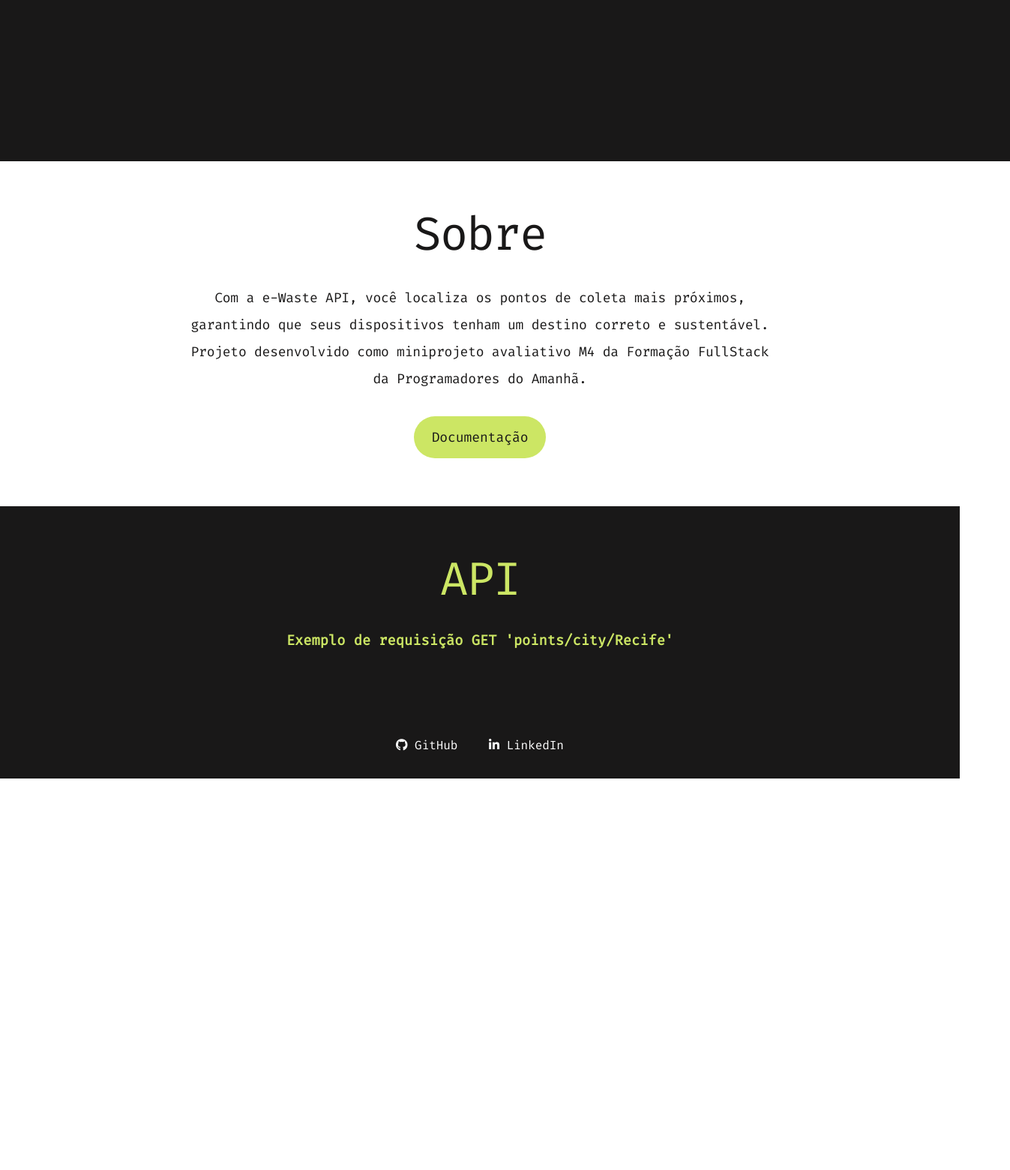
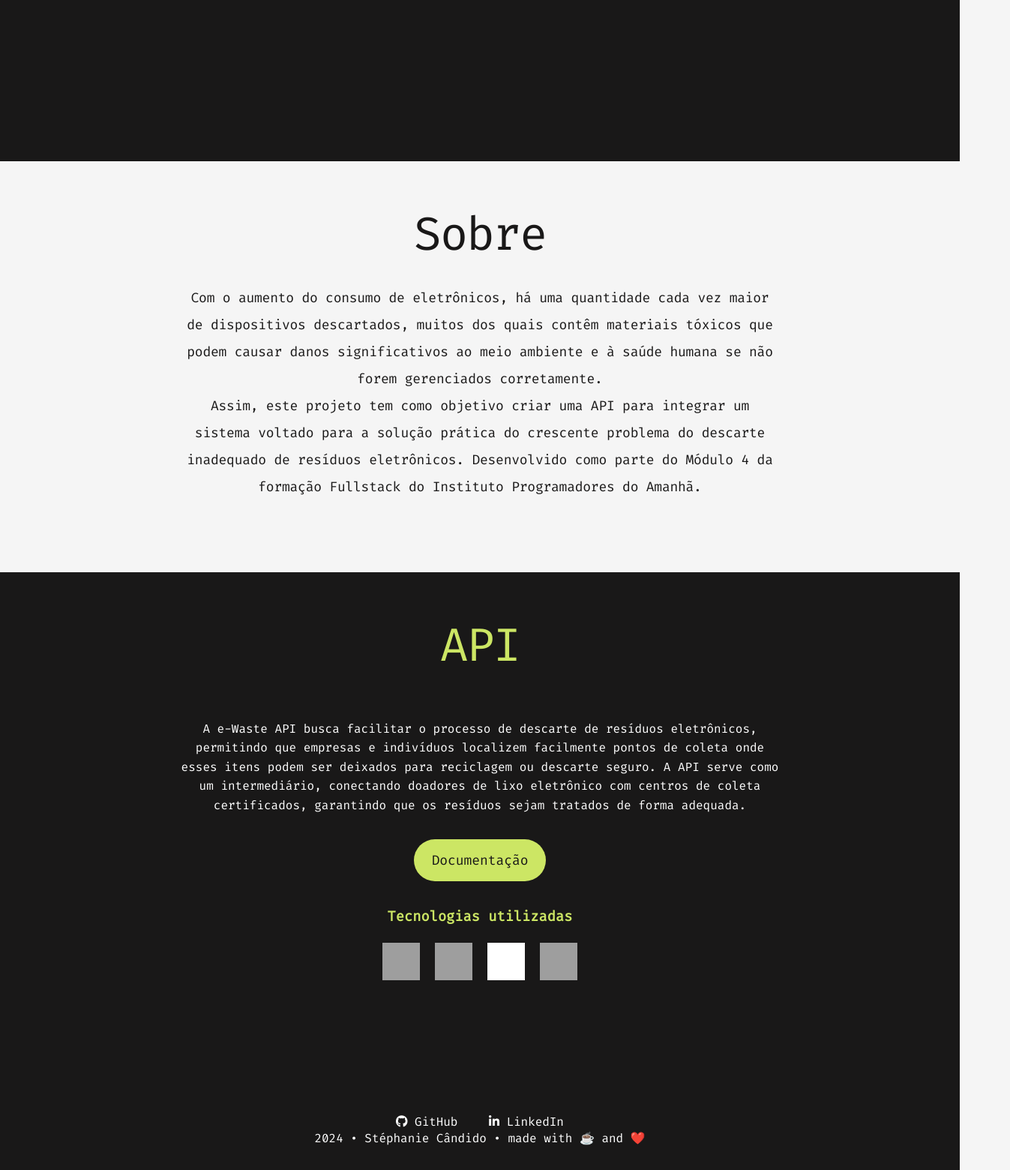
Before and after one commit to ste-coding/miniprojeto-api-M4, a website: page index.html in a window 1280 px wide. Shown: the part 501-2061 px from the top of the page at 75% size, 1347 px wide, since content can reach past the window. Before the commit the page ends 1539 px from the top, so only its background shows below. Drawn offline with Linux system fonts and the light colour scheme; grey boxes are pictures that could not be loaded.

Commit message:
feat: connects swagger documentation, add responsivity and restructures blocks of text

```diff
--- a/assets/style.css
+++ b/assets/style.css
@@ -1,4 +1,4 @@
-/* Reset*/
+/* Reset */
 * {
     margin: 0;
     padding: 0;
@@ -8,8 +8,9 @@
 body {
     font-family: 'Fira Code', sans-serif;
     line-height: 1.6;
-    background-color: #ffffff;
+    background-color: #F5F5F5;
     color: #191818;
+    margin: 0;
 }
 
 .hero,
@@ -61,17 +62,14 @@ nav ul li a:hover {
     background-color: #191818;
     color: #191818;
     text-align: center;
-    padding: 4rem 0;
-    width: 84.2rem;
-    height: 36rem;
-    flex-shrink: 0;
+    max-width: 100%;
+    height: 36rem; /* Tornando responsivo */
 }
 
 .hero-content {
     max-width: 800px;
     margin: 0 auto;
     display: flex;
-    width: 24.125rem;
     flex-direction: column;
     align-items: center;
     gap: 2rem;
@@ -116,7 +114,7 @@ nav ul li a:hover {
 }
 
 .about {
-    background-color: #ffffff;
+    background-color: #F5F5F5    ;
     color: #191818;
     padding: 4rem 0;
     text-align: center;
@@ -154,7 +152,6 @@ nav ul li a:hover {
 .api {
     background-color: #191818;
     color: #CCE664;
-    padding: 4rem 0;
     text-align: center;
 }
 
@@ -170,24 +167,43 @@ nav ul li a:hover {
 
 .api .subtitulo-api {
     text-align: center;
+    margin-top: 2rem;
+    max-width: 800px;
+    width: 90%;
     margin-left: auto;
     margin-right: auto;
-    max-width: 800px;
-    width: 100%;
+    padding: 2rem 0;
 }
 
-.api-content hr {
-    width: 30%;
-    margin: 1rem auto;
-    border: none;
-    height: 1px;
-    background-color: #191818;
+.api .subtitulo-api p {
+    color: #ffffff;
+    margin-bottom: 2rem;
 }
 
+.used-techs {
+    padding: 2rem 0;
+}
+
+.tech {
+    display: flex;
+    justify-content: center;
+    align-items: center;
+    gap: 20px;
+    margin-top: 20px;
+}
+
+.tech img {
+    width: 50px;
+    height: 50px;
+}
+
+.logo-express {
+    filter: brightness(0) invert(1);
+}
 
 .footer {
     background-color: #191818;
-    color: #CCE664;
+    color: #ffffff;
     padding: 2rem 0;
     text-align: center;
 }
@@ -218,3 +234,32 @@ nav ul li a:hover {
 .social-icons .social-icon:hover {
     color: #CCE664;
 }
+
+
+@media screen and (max-width: 768px) {
+    .hero h1 {
+        font-size: 4rem;
+        line-height: 4.625rem;
+    }
+
+    .hero p {
+        font-size: 1rem;
+        line-height: 1.5rem;
+    }
+
+    .hero-content {
+        width: 90%;
+    }
+
+    .about-content {
+        width: 90%;
+    }
+
+    .api .subtitulo-api {
+        width: 90%;
+    }
+
+    .footer {
+        padding: 1rem 0;
+    }
+}
--- a/index.html
+++ b/index.html
@@ -3,10 +3,8 @@
 <head>
     <meta charset="UTF-8">
     <meta name="viewport" content="width=device-width, initial-scale=1.0">
-    <title>E-Waste API</title>
+    <title>e-Waste API</title>
     <link rel="stylesheet" href="https://fonts.googleapis.com/css2?family=Fira+Code&display=swap">
-
-
     <link rel="stylesheet" href="./assets/style.css">
 </head>
 <body>
@@ -17,7 +15,7 @@
             </div>
             <ul>
                 <li><a href="#sobre">Sobre</a></li>
-                <li><a href="#api">Documentação</a></li>
+                <li><a href="#api">API</a></li>
                 <li><a href="#contato">Contato</a></li>
             </ul>
         </nav>
@@ -35,8 +33,7 @@
         <section id="sobre" class="about">
             <div class="about-content">
                 <h2>Sobre</h2>
-                <p>Com a e-Waste API, você localiza os pontos de coleta mais próximos, garantindo que seus dispositivos tenham um destino correto e sustentável. Projeto desenvolvido como miniprojeto avaliativo M4 da Formação FullStack da Programadores do Amanhã.</p>
-                <a href="https://github.com/ste-coding/miniprojeto-api-M4/blob/main/README.md" class="btn" target="_blank">Documentação</a>
+                <p>Com o aumento do consumo de eletrônicos, há uma quantidade cada vez maior de dispositivos descartados, muitos dos quais contêm materiais tóxicos que podem causar danos significativos ao meio ambiente e à saúde humana se não forem gerenciados corretamente. <br>Assim, este projeto tem como objetivo criar uma API para integrar um sistema voltado para a solução prática do crescente problema do descarte inadequado de resíduos eletrônicos. Desenvolvido como parte do Módulo 4 da formação Fullstack do Instituto Programadores do Amanhã.</p>
             </div>
         </section>
 
@@ -44,10 +41,18 @@
             <div class="api-content">
                 <h2 id="title-api">API</h2>
                 <div class="subtitulo-api">
-                    <h3>Exemplo de requisição GET 'points/city/Recife'</h2>
-                </div>
-                <ul id="result-list"></ul>
-            </div>
+                    <p>A e-Waste API busca facilitar o processo de descarte de resíduos eletrônicos, permitindo que empresas e indivíduos localizem facilmente pontos de coleta onde esses itens podem ser deixados para reciclagem ou descarte seguro. A API serve como um intermediário, conectando doadores de lixo eletrônico com centros de coleta certificados, garantindo que os resíduos sejam tratados de forma adequada.</p>
+
+                    <a href="https://swagger-documentation-ewaste.netlify.app/" class="btn" target="_blank">Documentação</a>
+                    <div class="used-techs">
+                        <h3>Tecnologias utilizadas</h3>
+                        <div class="tech">
+                            <img src="https://cdn.jsdelivr.net/gh/devicons/devicon/icons/javascript/javascript-original.svg" alt="JavaScript Logo">
+                            <img src="https://cdn.jsdelivr.net/gh/devicons/devicon/icons/nodejs/nodejs-original.svg" alt="Node.js Logo">
+                            <img src="https://cdn.jsdelivr.net/gh/devicons/devicon/icons/express/express-original.svg" alt="Express Logo" class="logo-express">
+                            <img src="https://cdn.jsdelivr.net/gh/devicons/devicon/icons/swagger/swagger-original.svg" alt="Swagger Logo">
+                        </div>
+                    </div>
         </section>
 
     </div>
@@ -63,6 +68,9 @@
                 LinkedIn
             </a>
         </div>
+        <div class="footer-message">
+            <p>2024 • Stéphanie Cândido • made with ☕ and ❤️</p>
+        </div>
     </footer>
 
     <script src="https://kit.fontawesome.com/6487e40dea.js" crossorigin="anonymous"></script>
```
